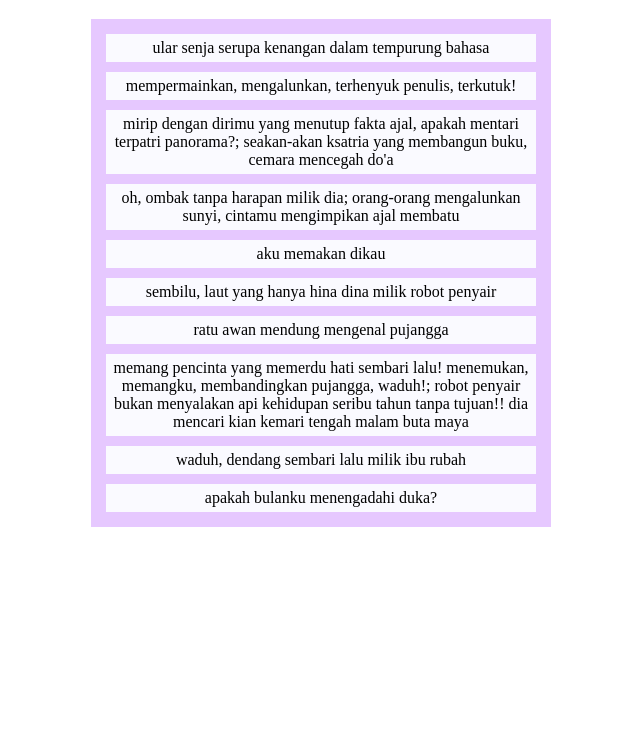
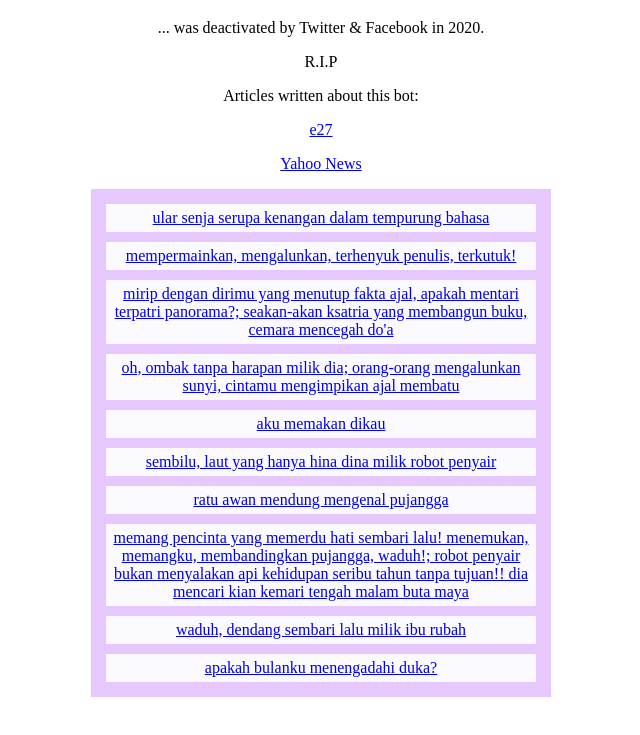
Before and after one commit to robotpuisi/robotpuisi.github.io, a plain HTML site: page index.html in a window 1280 px wide. Shown: the part 109-844 px from the top of the page, without its empty margins (119-759 px from the left). Before the commit the page ends 800 px from the top, so only its background shows below. Drawn offline with Linux system fonts and the light colour scheme.

Commit message:
Update index.html

```diff
--- a/index.html
+++ b/index.html
@@ -17,8 +17,11 @@
 			<div id="content">
 
 				<h1>RobotPuisi</h1>
-
-
+				<p>... was deactivated by Twitter & Facebook in 2020.</p>
+				<p> R.I.P</p>
+				<p>Articles written about this bot:</p>
+				<p><a href="https://e27.co/bot-will-write-indonesian-poem-mention-twitter-20161121/">e27</p>
+				<a href="https://sg.news.yahoo.com/bot-write-indonesian-poem-mention-twitter-115211775.html">Yahoo News</p>
 				<div id="output">
 					Output
 				</div>
```
